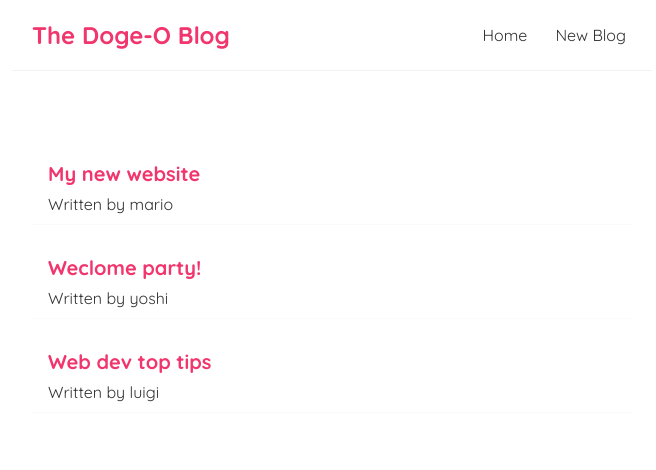
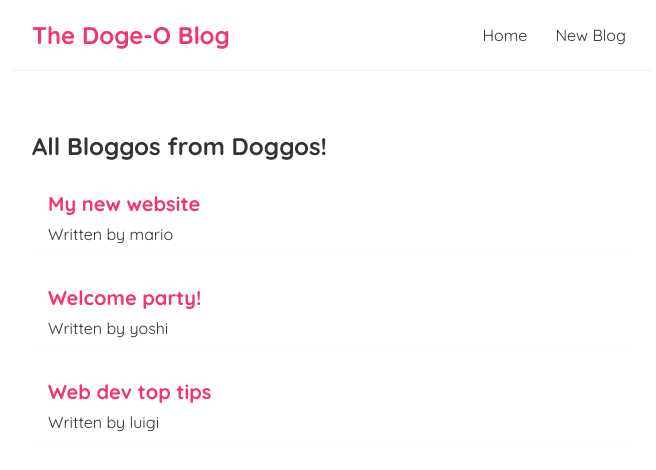
Before and after one commit to BDunnCode/react-blog, a React (Create React App) app: page / in a window 1280 px wide. Shown: the top 470 px of the page, without its empty margins (308-964 px from the left). Built offline with nearby package versions, Linux system fonts and the light colour scheme.

Commit message:
Made BlogList into a reusable component then imported and used inside of Home.js

```diff
--- /dev/null
+++ b/src/BlogList.js
@@ -0,0 +1,18 @@
+const BlogList = (props) => {
+  const blogs = props.blogs
+  const title = props.title
+
+  return (
+    <div className="blog-list">
+      <h2>{ title }</h2>
+      {blogs.map((blog) => (
+        <div className="blog-preview" key={blog.id}>
+          <h2>{ blog.title }</h2>
+          <p>Written by { blog.author }</p>
+        </div>
+      ))}
+    </div>
+  )
+}
+
+export default BlogList
--- a/src/Home.js
+++ b/src/Home.js
@@ -1,20 +1,16 @@
 import { useState } from 'react'
+import BlogList from './BlogList'
 
 const Home = () => {
   const [blogs, setBlogs] = useState([
     { title: 'My new website', body: 'lorem ipsum...', author: 'mario', id: 1 },
-    { title: 'Weclome party!', body: 'lorem ipsum...', author: 'yoshi', id: 2 },
+    { title: 'Welcome party!', body: 'lorem ipsum...', author: 'yoshi', id: 2 },
     { title: 'Web dev top tips', body: 'lorem ipsum...', author: 'luigi', id: 3 },
   ])
 
   return (
     <div className="home">
-      {blogs.map((blog) => (
-        <div className="blog-preview" key={blog.id}>
-          <h2>{ blog.title }</h2>
-          <p>Written by { blog.author }</p>
-        </div>
-      ))}
+      <BlogList blogs={blogs} title="All Bloggos from Doggos!" />
     </div>
    );
 }
```
